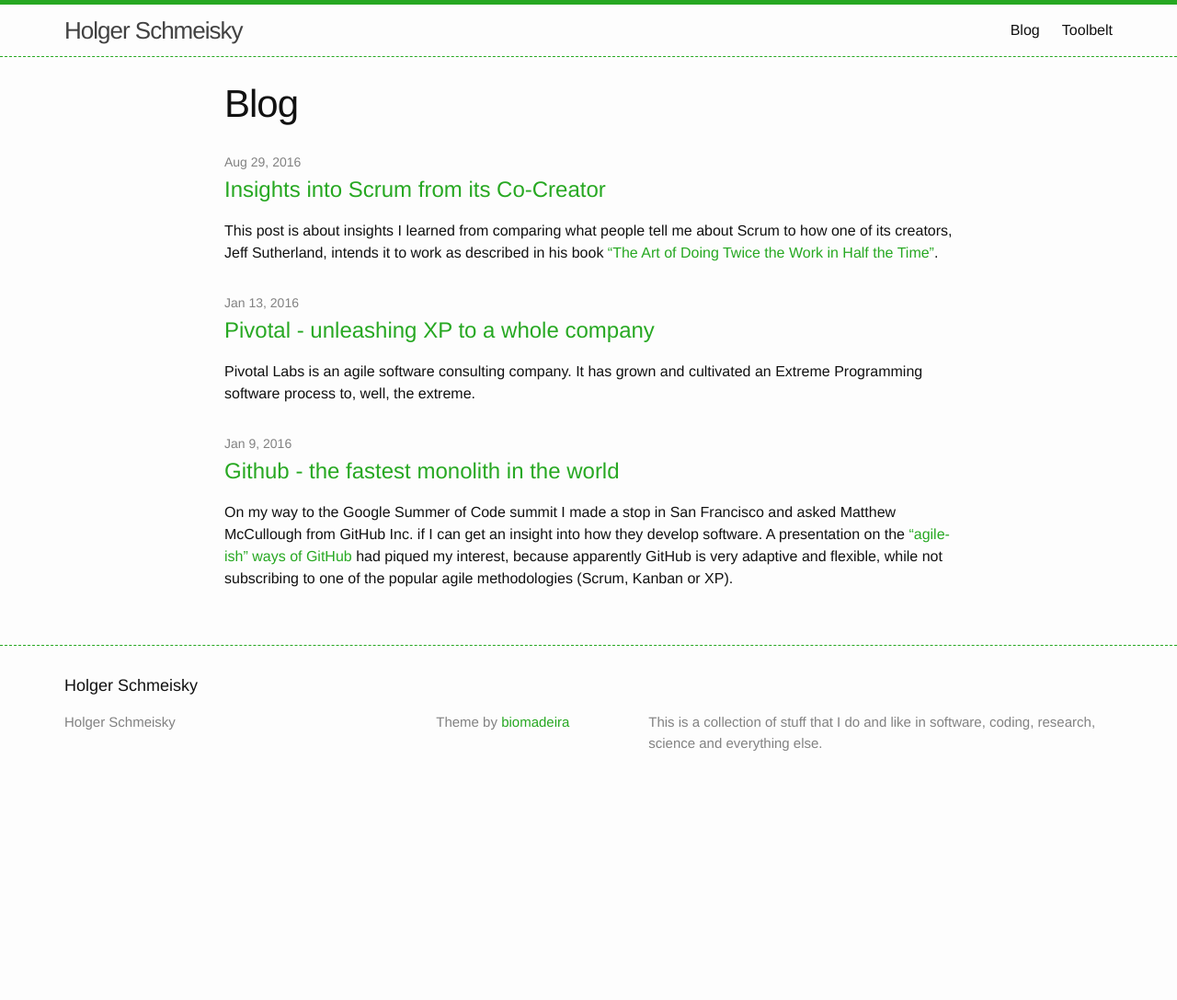
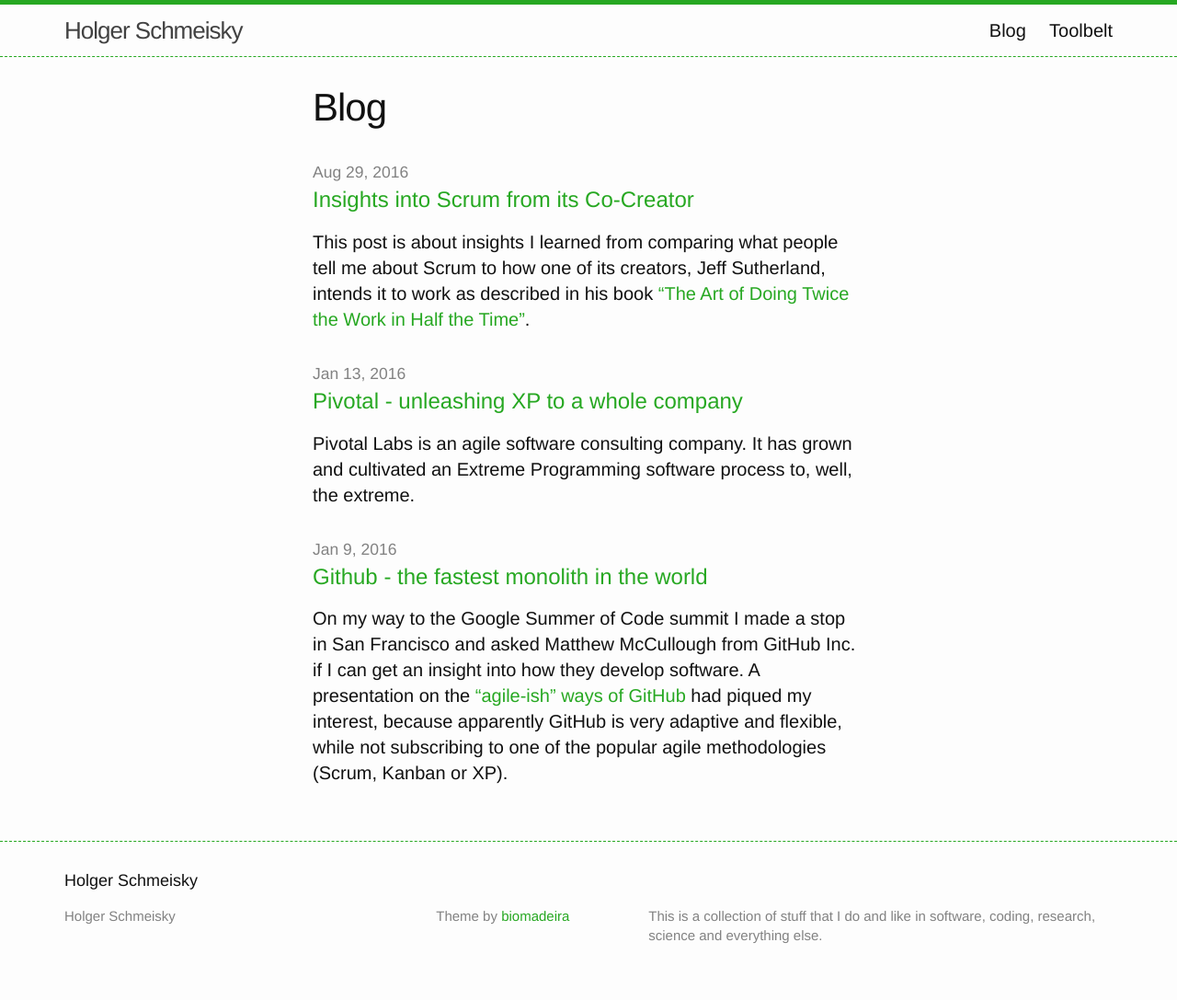
Before and after one commit to holsky/schmeisky.com, a Jekyll site: the page built from blog.md, in a window 1280 px wide. Shown: the whole page at 92% size. Built offline with Jekyll 4.4.1, drawn with Linux system fonts in a browser that asks for light colours; nearby versions of some CDN libraries; before the commit the page ends 900 px from its top, so only the background shows below that.

Commit message:
change styling according to practical typography

```diff
--- a/_sass/_base.scss
+++ b/_sass/_base.scss
@@ -23,6 +23,7 @@ body {
     -o-font-feature-settings: "kern" 1;
     font-feature-settings: "kern" 1;
     font-kerning: normal;
+    text-rendering: optimizeLegibility;
 }
 
 
--- a/_sass/_layout.scss
+++ b/_sass/_layout.scss
@@ -134,7 +134,7 @@
 }
 
 .post {
-    max-width: $content-width * 0.66;
+    max-width: $content-width * 0.5     ;
     margin-left: auto;
     margin-right: auto;
 }
@@ -252,7 +252,7 @@
 .post-title {
     font-size: 42px;
     letter-spacing: -1px;
-    line-height: 1;
+    line-height: 1.2;
 
     @include media-query($on-laptop) {
         font-size: 36px;
--- a/css/main.scss
+++ b/css/main.scss
@@ -6,10 +6,10 @@
 
 // Our variables
 $base-font-family: "Helvetica Neue", Helvetica, Arial, sans-serif;
-$base-font-size:   16px;
+$base-font-size:   20px;
 $base-font-weight: 400;
 $small-font-size:  $base-font-size * 0.875;
-$base-line-height: 1.5;
+$base-line-height: 1.4;
 
 $spacing-unit:     30px;
 
```
